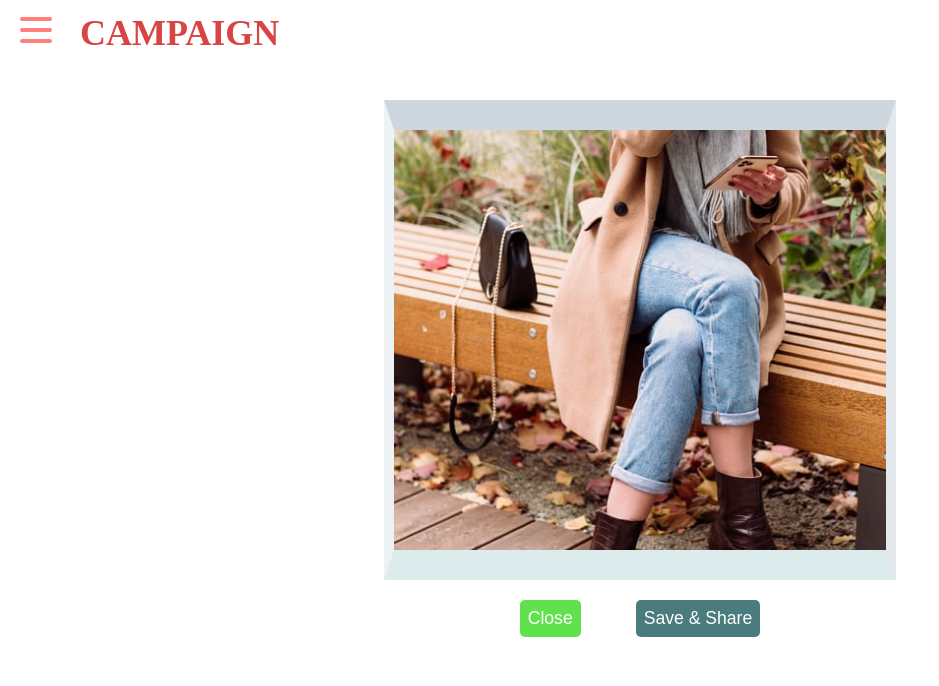
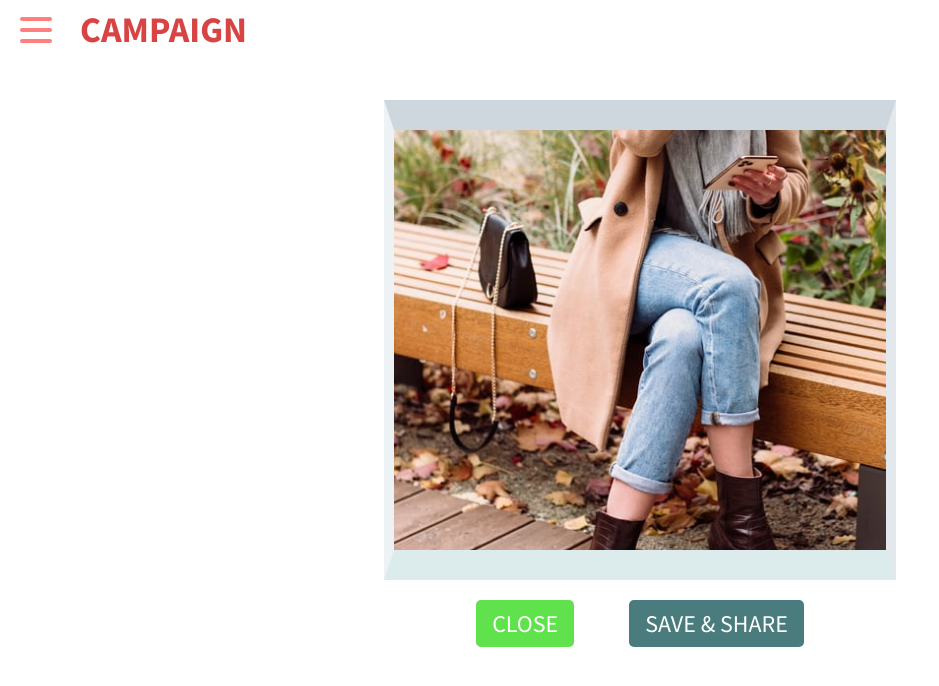
Before and after one commit to Bholu-123/Medico-Calender, a plain HTML site: page preview.html in a window 1280 px wide. Shown: the whole page, without its empty margins (0-939 px from the left). Drawn offline with Linux system fonts and the light colour scheme.

Commit message:
changing in styles

```diff
--- a/Details.css
+++ b/Details.css
@@ -2,7 +2,10 @@
     margin: 0;
     padding: 0;
     box-sizing: border-box;
+    font-family: 'Roboto', sans-serif;
+    font-family: 'Source Sans Pro', sans-serif;
 }
+
 body{
     font-family:Verdana, Geneva, Tahoma, sans-serif;
     position: relative;
@@ -116,6 +119,8 @@ body{
     /* box-shadow: inset 0 0 2000px rgba(255, 255, 255, .5); */
     height: 100vh;
     width: max-content;
+    padding-left: 10px;
+    padding-right: 10px;
     transform: translate(-150%);
     display: flex;
     flex-direction: column;
@@ -148,7 +153,7 @@ body{
     align-items: center;
     position: absolute;
     flex-direction:row;
-    top: 12px;
+    top: 7px;
     left: 5rem;
     font-size: 1.5rem;
     color: #d84444;
--- a/addDoctor.css
+++ b/addDoctor.css
@@ -11,6 +11,8 @@ body {
 	background-image: url('./img/photo-3.jpg');
     background-size: cover;
     object-fit: cover;
+    font-family: 'Roboto', sans-serif;
+    font-family: 'Source Sans Pro', sans-serif;
 }
 
 .container {
@@ -121,6 +123,8 @@ body {
     /* box-shadow: inset 0 0 2000px rgba(255, 255, 255, .5); */
     height: 100vh;
     width: max-content;
+    padding-left: 10px;
+    padding-right: 10px;
     transform: translate(-150%);
     display: flex;
     flex-direction: column;
@@ -151,7 +155,7 @@ body {
     display:flex;
     position: absolute;
     flex-direction:row;
-    top: 12px;
+    top: 9px;
     left: 5rem;
     font-size: 1.5rem;
     color: #d84444;
@@ -329,7 +333,7 @@ body {
 
 
 .add-doctor__button .add-doctor__button-save{
-  background-color: rgb(31, 61, 192);
+  background-color: rgb(123, 10, 228);
    border: none;
    outline: none;
    padding: .5rem 1rem;
@@ -338,13 +342,13 @@ body {
    font-size: 1.2rem;
    font-weight: 500;
    border-radius: 1rem;
-   transition: all 0.2s;
+   transition: all 0.5s;
 }
 
 
 .add-doctor__button .add-doctor__button-save:hover{
     color: black;
-    background-color: rgb(253, 255, 127);
+    background-color: rgb(214, 218, 19);
     transform: scale(1.2);
 }
 
@@ -360,10 +364,11 @@ body {
     font-size: 1.2rem;
     font-weight: 500;
     border-radius: 1rem;
+    transition: all 0.5s;
 }
 
 .add-doctor__button .add-doctor__button-cancel:hover{
     color: black;
-    background-color: rgba(127, 255, 212, 0.514);
+    background-color: rgba(25, 223, 157, 0.514);
     transform: scale(1.2);
 }
--- a/image-cropper.css
+++ b/image-cropper.css
@@ -2,7 +2,9 @@
     margin: 0;
     padding: 0;
     box-sizing: border-box;
-  }
+    font-family: 'Roboto', sans-serif;
+    font-family: 'Source Sans Pro', sans-serif;
+}
 
 
 body {
@@ -99,6 +101,8 @@ body {
     width: max-content;
     transform: translate(-150%);
     display: flex;
+    padding-left: 10px;
+    padding-right: 10px;
     flex-direction: column;
     justify-content:center;
     align-items:center;
--- a/index.css
+++ b/index.css
@@ -4,7 +4,8 @@
 	box-sizing: border-box;
 	margin: 0;
 	padding: 0;
-	font-family: Raleway, sans-serif;
+	font-family: 'Roboto', sans-serif;
+	font-family: 'Source Sans Pro', sans-serif;
 }
 
 body {
@@ -80,6 +81,7 @@ body {
 .login__icon {
 	position: absolute;
 	top: 30px;
+	font-size: 1.2rem;
 	color: #7875B5;
 }
 
@@ -89,6 +91,7 @@ body {
 	background: none;
 	padding: 10px;
 	padding-left: 24px;
+	font-size: 1.1rem;
 	font-weight: 700;
 	width: 100%;
 	transition: .2s;
@@ -118,17 +121,19 @@ body {
 	box-shadow: 0px 2px 2px #d5d4e0;
 	cursor: pointer;
     text-align: center;
+	font-size: 1.2rem;
     display: flex;
     justify-content:center;
     align-items: center;
     text-decoration: none;
-	transition: .2s;
+	transition: all .2s;
 }
 
 .login__submit:active,
 .login__submit:focus,
 .login__submit:hover {
-	border-color: #6A679E;
+	background-color: rgb(84, 136, 196);
+	transform: scale(1.1);
 	outline: none;
 }
 
--- a/manage-doctors.css
+++ b/manage-doctors.css
@@ -10,6 +10,8 @@ html{
   -moz-background-size: cover;
   -o-background-size: cover;
   background-size: cover;
+  font-family: 'Roboto', sans-serif;
+  font-family: 'Source Sans Pro', sans-serif;
 }
 
 body {
@@ -100,6 +102,8 @@ body {
     background-color: rgba(32, 30, 30, 1);
     height: 100%;
     width: max-content;
+    padding-left: 10px;
+    padding-right: 10px;
     transform: translate(-150%);
     display: flex;
     flex-direction: column;
@@ -130,7 +134,7 @@ body {
     display:flex;
     position: absolute;
     flex-direction:row;
-    top: 12px;
+    top: 7px;
     left: 5rem;
     font-size: 1.5rem;
     color: #d84444;
@@ -212,7 +216,14 @@ body {
    font-size: 1.3rem;
    border-radius: 50px;
    color: white;
+   transition: all 0.5s;
+   margin-right: 2rem;
 }
+
+.add-doctor-btn:hover{
+    background-color: rgb(197, 19, 19);
+    transform: scale(1.2);
+ }
 
 .content-danger{
     display: flex;
--- a/preview.css
+++ b/preview.css
@@ -2,7 +2,9 @@
     box-sizing: border-box;
     margin: 0;
     padding: 0;
-  }
+    font-family: 'Roboto', sans-serif;
+    font-family: 'Source Sans Pro', sans-serif;
+}
 
 html{
     background-color: white;
@@ -101,6 +103,8 @@ body {
     height: 100%;
     width: max-content;
     transform: translate(-150%);
+    padding-left: 10px;
+    padding-right: 10px;
     display: flex;
     flex-direction: column;
     justify-content:center;
@@ -130,7 +134,7 @@ body {
     display:flex;
     position: absolute;
     flex-direction:row;
-    top: 12px;
+    top: 7px;
     left: 5rem;
     font-size: 1.5rem;
     color: #d84444;
@@ -208,25 +212,42 @@ body {
     border: none;
     outline: none;
     background-color: rgb(96, 226, 76);
-    padding: .5rem;
-    font-size: 1.1rem;
+    padding: .5rem 1rem;
+    font-size: 1.5rem;
     color: white;
     text-decoration: none;
+    text-transform: uppercase;
     margin-right: 50px;
     border-radius: 5px;
+    transition: all 0.5s;
+}
+
+.btn-close:hover{
+  color: black;
+  background-color: rgb(214, 218, 19);
+  transform: scale(1.2);
 }
 
 .btn-save{
     border: none;
     outline: none;
     background-color: rgb(74, 124, 126);
-    padding: .5rem;
-    font-size: 1.1rem;
+    padding: .5rem 1rem;
+    text-transform: uppercase;
+    font-size: 1.5rem;
     color: white;
     text-decoration: none;
     margin-left: 5px;
     border-radius: 5px;
+    transition: all 0.5s;
 }
+
+.btn-save:hover{
+  color: black;
+  background-color: rgb(93, 94, 30);
+  transform: scale(1.2);
+}
+
 
 .preview-btn-container{
   margin-top: 20px;
--- a/preview.html
+++ b/preview.html
@@ -4,6 +4,9 @@
         <meta charset="UTF-8">
         <meta http-equiv="X-UA-Compatible" content="IE=edge">
         <meta name="viewport" content="width=device-width, initial-scale=1.0">
+        <link rel="preconnect" href="https://fonts.googleapis.com">
+        <link rel="preconnect" href="https://fonts.gstatic.com" crossorigin>
+        <link href="https://fonts.googleapis.com/css2?family=Roboto:ital,wght@0,100;0,400;1,100&family=Source+Sans+Pro:wght@300;400;600;700&display=swap" rel="stylesheet">
         <link rel="stylesheet" href="preview.css">
         <title>Preview Image</title>
     </head>
--- a/single-template.css
+++ b/single-template.css
@@ -2,7 +2,9 @@
     box-sizing: border-box;
     margin: 0;
     padding: 0;
-  }
+    font-family: 'Roboto', sans-serif;
+    font-family: 'Source Sans Pro', sans-serif;
+}
 
 html{
     background: #f5f5f8;
@@ -102,6 +104,8 @@ body {
     width: max-content;
     transform: translate(-150%);
     display: flex;
+    padding-left: 10px;
+    padding-right: 10px;
     flex-direction: column;
     justify-content:center;
     align-items:center;
@@ -129,7 +133,7 @@ body {
     display:flex;
     position: absolute;
     flex-direction:row;
-    top: 12px;
+    top: 7px;
     left: 5rem;
     font-size: 1.5rem;
     color: #d84444;
@@ -180,7 +184,12 @@ body {
     margin-top: 100px;
     color: black;
     margin-left: auto;
-    margin-right: auto
+    margin-right: auto;
+    padding: 2rem;
+}
+
+.single-template-container:hover{
+    box-shadow: 0 0 35px -2px rgba(0,0,0,.2);
 }
 
 @media only screen and (max-width: 1000px){
@@ -237,7 +246,14 @@ body {
     font-size: 1.5rem;
     text-align: center;
     display: block;
+
     margin-bottom: 1rem;
+    transition: all 0.5s;
+}
+
+.single-template-image-upload-link:hover{
+    color: red;
+    transform: scale(1.2);
 }
 
 .single-template-content-container{
--- a/template.css
+++ b/template.css
@@ -2,10 +2,12 @@
     box-sizing: border-box;
     margin: 0;
     padding: 0;
+    font-family: 'Roboto', sans-serif;
+    font-family: 'Source Sans Pro', sans-serif;
   }
 
 html{
-    background: #18181b;
+    background: #333336;
   -webkit-background-size: cover;
   -moz-background-size: cover;
   -o-background-size: cover;
@@ -75,7 +77,7 @@ body {
     height: 4px;
     width: 100%;
     border-radius: 10px;
-    background: #0e2431;
+    background: rgba(255, 0, 0, 0.5);
 }
 
 .nav-container .hamburger-lines .line1 {
@@ -102,6 +104,8 @@ body {
     width: max-content;
     transform: translate(-150%);
     display: flex;
+    padding-left: 10px;
+    padding-right: 10px;
     flex-direction: column;
     justify-content:center;
     align-items:center;
@@ -129,10 +133,10 @@ body {
     display:flex;
     position: absolute;
     flex-direction:row;
-    top: 12px;
+    top: 8px;
     left: 5rem;
     font-size: 1.5rem;
-    color: #0a0a0a;
+    color: #d84444;
 }
 
 .updown{
@@ -227,6 +231,12 @@ body {
     width: 100%;
     background: #fff;
     border-bottom-right-radius: 50px;
+    transition: all 0.5s;
+}
+
+.template-cards .template-card:hover{
+    box-shadow: 2px 2px 35px -2px rgba(230, 93, 93, 0.2);
+    transform: translateY(-5px);
 }
 
 .template-cards .template-card .template-content{
@@ -237,6 +247,11 @@ body {
     border-bottom-right-radius: 20px;
 }
 
+.template-cards .template-card .template-content h4{
+    font-size: 1.5rem;
+    margin-bottom: 1.5rem;
+}
+
 .template-cards .template-card .template-content:first-child {
     margin: 0;
 }
--- a/total-doctor.css
+++ b/total-doctor.css
@@ -2,6 +2,7 @@
     margin: 0;
     padding: 0;
     box-sizing: border-box;
+    font-family: 'Roboto', sans-serif;
 }
 
 html{
@@ -10,12 +11,6 @@ html{
   -moz-background-size: cover;
   -o-background-size: cover;
   background-size: cover;
-}
-
-body {
-    /* font-family: "Poppins", sans-serif;
-    background-image:url('./img/photo-2.png');
-    background-size: cover; */
 }
 
 /*---------------------------------------NAVBAR-----------------------------------------*/
@@ -215,8 +210,9 @@ body {
     font-size: 1.5rem;
     border-top-left-radius: 5rem;
     border-bottom-left-radius: 5rem;
-    color: white;
+    color:rgb(255, 248, 248);
 }
+
 
 .total-doctor-content{
     background-color: rgb(19, 119, 185);
```
Also changed, not shown: Details.html (+3 -0 lines), add-doctor.html (+3 -0 lines), image-cropper.html (+3 -0 lines), index.html (+4 -1 lines), manage-doctors.html (+3 -0 lines), single-template.html (+3 -0 lines), template.html (+3 -0 lines).
